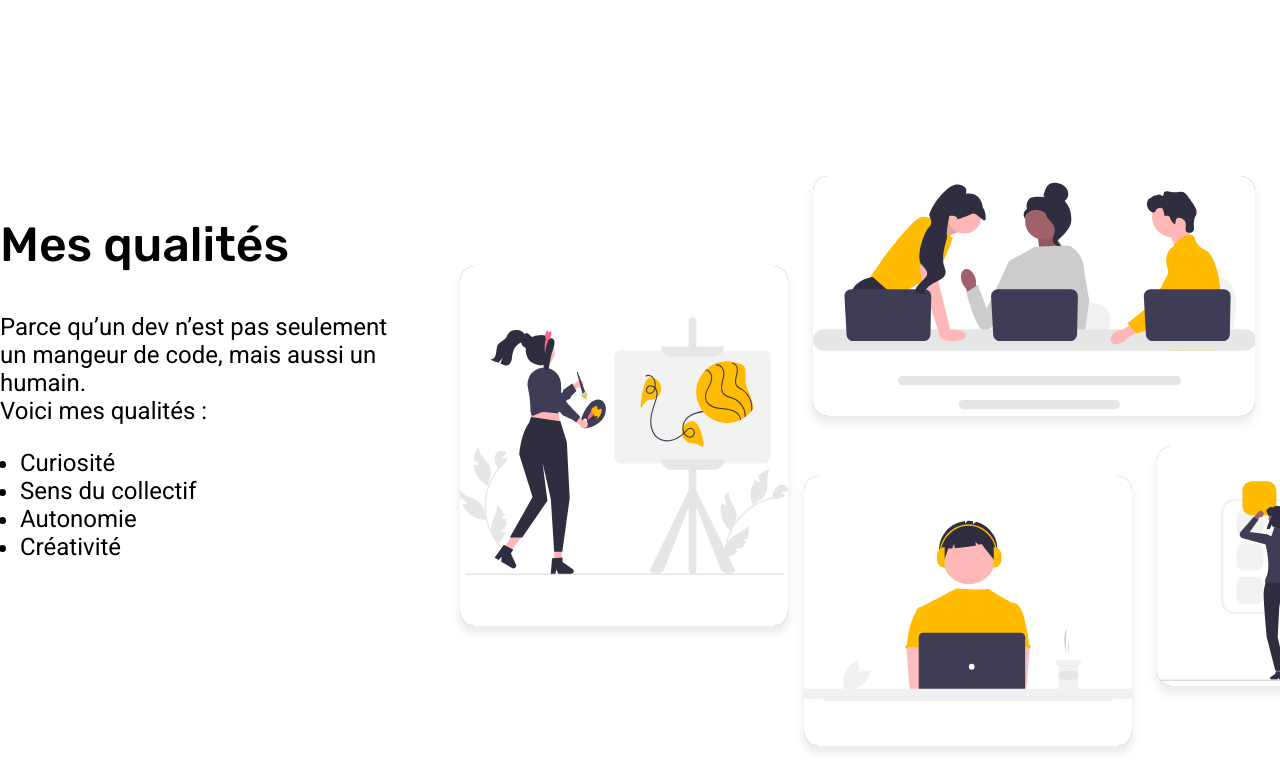
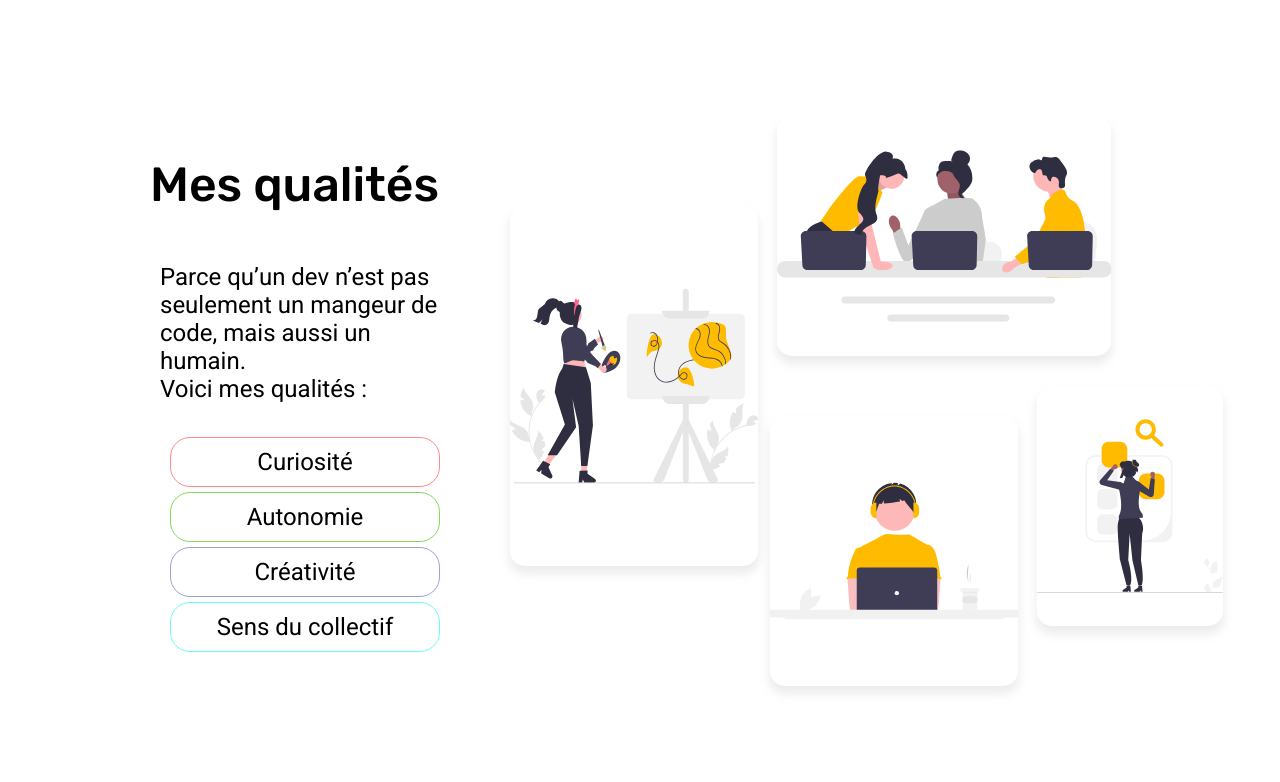
Before and after one commit to Papipaps/joystash-app, a React (Vite) app: page / in a window 1280 px wide. Shown: the part 958-1740 px from the top of the page. Built offline with nearby package versions, Linux system fonts and the light colour scheme.

Commit message:
about interactive colors and svg integration

```diff
--- a/src/components/About.tsx
+++ b/src/components/About.tsx
@@ -1,62 +1,170 @@
-import { useState } from "react";
+import { useLayoutEffect, useRef, useState } from "react";
 import "../styles/About.css";
 import Card from "./Card";
+import { gsap } from "gsap";
+import ScrollTrigger from "gsap/ScrollTrigger";
 import { undrawSVG } from "../assets/drawings/svg-exports";
 
-const softSkills = [
+type SkillType = {
+  id: number;
+  name: string;
+  description: string;
+  color?: string;
+};
+
+const softSkills: SkillType[] = [
   {
+    id: 1,
     name: "Curiosité",
     description:
       "Toujours avide de nouvelles connaissances, je cherche à développer mes compétences en informatique, montage vidéo/photo, illustration, musique, modélisation 2D, etc.",
+    color: "#FD8A8A",
   },
   {
+    id: 4,
     name: "Sens du collectif",
     description:
       "J'aime travailler en groupe pour confronter les idées et atteindre les objectifs ensemble",
+    color: "rgb(106, 255, 241)",
   },
   {
+    id: 2,
     name: "Autonomie",
     description:
       "Grâce à ma capacité d'apprentissage autonome, je peux être efficace dans un groupe ou travailler en solo.",
+    color: "rgb(131, 219, 91)",
   },
   {
+    id: 3,
     name: "Créativité",
     description:
       "Passionné par l'innovation, je suis constamment à la recherche de nouvelles idées créatives pour apporter une touche unique à mes projets.",
+    color: "#9EA1D4",
   },
 ];
 function About() {
-  const [selected, setSelected] = useState<{
-    name: string;
-    description: string;
-  }>();
+  const [selected, setSelected] = useState<SkillType>();
+  const imagesRef = useRef<HTMLDivElement>(null);
+  const leftRef = useRef<HTMLDivElement>(null);
+  const left = leftRef.current;
+  const images = imagesRef.current;
+  gsap.registerPlugin(ScrollTrigger);
+  const comp = useRef();
+
+  useLayoutEffect(() => {
+    if (images && left) {
+      let ctx = gsap.context(() => {
+        for (let i = 0; i < softSkills.length; i++) {
+          gsap.from(images.children[i], {
+            scrollTrigger: {
+              start: "20px 80%",
+              trigger: images,
+              toggleActions: "restart none none none",
+            },
+            left: "200%",
+            duration: Math.random() + 0.4 * (1.05 * i === 0 ? 1 : i),
+          });
+          gsap.fromTo(
+            left,
+            {
+              x: "-200%",
+            },
+            {
+              scrollTrigger: {
+                trigger: images,
+                toggleActions: "restart none none none",
+              },
+              x: "0",
+              duration: 0.6,
+            }
+          );
+        }
+      }, comp);
+      return () => ctx.revert();
+    }
+  }, []);
+
   return (
     <section className="about-container">
-      <div className="about-left">
+      <div ref={leftRef} className="about-left">
         <h2>Mes qualités</h2>
         <p>
           Parce qu’un dev n’est pas seulement un mangeur de code, mais aussi un
-          humain. <br/>Voici mes qualités :
+          humain. <br />
+          Voici mes qualités :
         </p>
-        <ul>
-          {softSkills.map((skill) => (
-            <li onClick={() => setSelected(skill)}>{skill.name}</li>
-          ))}
-        </ul>
+        <ol>
+          {softSkills
+            .sort((a, b) => {
+              const numA = a.id;
+              const numB = b.id;
+              if (numA < numB) {
+                return -1;
+              }
+              if (numA > numB) {
+                return 1;
+              }
+              return 0;
+            })
+            .map((skill) => (
+              <li
+                key={skill.id}
+                style={{
+                  textAlign: "center",
+                  marginBottom: "5px",
+                  border: `1px solid ${skill.color}`,
+                  background: `${
+                    selected?.id === skill.id ? selected.color : "white"
+                  }`,
+                }}
+                onClick={() => setSelected(skill)}
+              >
+                {skill.name}
+              </li>
+            ))}
+        </ol>
         <span>
           {selected && selected?.name + " : " + selected?.description}
         </span>
       </div>
-        <div className="about-images">
-          <div className="box1">{undrawSVG.makin_art}</div>
-          <div className="box2">{undrawSVG.coding}</div>
-          <div className="box3">{undrawSVG.searching}</div>
-          <div className="box4">{undrawSVG.team}</div>
+      <div ref={imagesRef} className="about-images">
+        <div
+          style={{
+            background: `${selected?.id === 3 ? selected.color : "white"}`,
+          }}
+          className="box1"
+        >
+          {undrawSVG.makin_art}
         </div>
+        <div
+          style={{
+            background: `${selected?.id === 2 ? selected.color : "white"}`,
+          }}
+          className="box2"
+        >
+          {undrawSVG.coding}
+        </div>
+        <div
+          style={{
+            background: `${selected?.id === 1 ? selected.color : "white"}`,
+          }}
+          className="box3"
+        >
+          {undrawSVG.searching}
+        </div>
+        <div
+          style={{
+            background: `${selected?.id === 4 ? selected.color : "white"}`,
+          }}
+          className="box4"
+        >
+          {undrawSVG.team}
+        </div>
+      </div>
       <div className="cards-wrapper">
-      {softSkills.map((skill) => (
-        <Card title={skill.name} description={skill.description}/>
-          ))}
+        {softSkills.map((skill) => (
+          <Card title={skill.name} description={skill.description} />
+        ))}
       </div>
     </section>
   );
--- a/src/styles/About.css
+++ b/src/styles/About.css
@@ -9,7 +9,7 @@
   .about-left li {
     text-align: left;
   }
-  .about-left ul {
+  .about-left ol {
     padding: 0 20px;
     margin: 0;
   }
@@ -20,12 +20,18 @@
   .about-left li {
     font-size: 1.5rem;
     background: white;
+    padding: 10px;
   }
-  .about-left ul li:hover {
+  .about-left li {
+    border: 1px solid;
+    border-radius: 20px;
+  }
+  .about-left ol li:hover {
     cursor: pointer;
-    filter: brightness(0.9);
+    filter: brightness(0.95);
   }
-  .about-left ul {
+  .about-left ol {
+    list-style: none;
     margin-bottom: 50px;
   }
   .about-left {
@@ -48,7 +54,6 @@
   .about-images > div {
     overflow: hidden;
     position: absolute;
-    background: gray;
     border-radius: 15px;
     box-shadow: var(--boxshadow-regular);
   }
@@ -57,7 +62,6 @@
     object-fit: contain;
     width: 100%;
     height: 100%;
-    background: white;
   }
 
   .about-images .box1 {
@@ -86,7 +90,7 @@
   }
 }
 
-@media (width <800px) {
+@media (width <= 800px) {
   .about-left h2 {
     text-align: center;
     margin: 50px;
@@ -95,8 +99,11 @@
   .about-images {
     display: none;
   }
-  .about-left ul,
+  .about-left ol,
   .about-left span {
     display: none;
   }
 }
+@media (width <= 1150px){
+
+}
--- a/src/styles/Home.css
+++ b/src/styles/Home.css
@@ -111,8 +111,8 @@ li {
 /* DESKTOP */
 @media (width >= 800px) {
   .about-wrapper {
-    margin-top: 250px;
-    margin-bottom: 100px;
+    margin: 190px 0 100px 0;
+    padding: 0 150px;
   }
   .hero-message {
     max-width: 500px;
@@ -179,6 +179,12 @@ li {
     padding: 10px 15px;
     background: var(--accent-color);
   }
+}
+
+@media (width <= 1150px) {
+ .about-wrapper{
+  padding: 0 50px 0 20px;
+ }
 }
 
 /* MOBILE */
--- a/src/styles/characters-grid.css
+++ b/src/styles/characters-grid.css
@@ -60,11 +60,9 @@
 }
 .img-wrapper {
   border: solid;
-  width: 50%;
-  height: 50%;
+  height: 500px;
 }
 .img-wrapper img {
-  width: 100%;
   height: 100%;
   min-height: 500px;
   object-fit: cover;
```
Also changed, not shown: src/components/UNIB.tsx (line endings or trailing spaces), src/components/characters-grid.tsx (line endings or trailing spaces).
